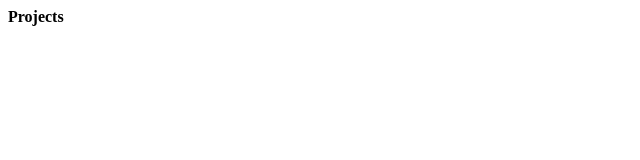
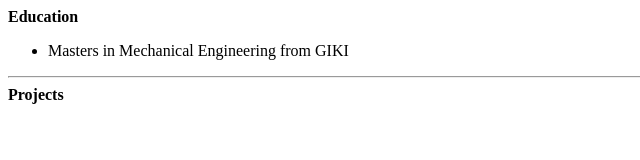
Before and after one commit to AsadTB/asadjamal.github.io, a plain HTML site: page index.html in a window 1280 px wide. Shown: the whole page, without its empty margins (0-640 px from the left). Drawn offline with Linux system fonts and the light colour scheme.

Commit message:
added education section

```diff
--- a/index.html
+++ b/index.html
@@ -5,6 +5,11 @@
   </head>
 
   <body>
+    <strong>Education</strong>
+    <ul>
+      <li>Masters in Mechanical Engineering from GIKI</li>
+    </ul>
+    <hr>
     <strong>Projects</strong>
   </body>
 
```
